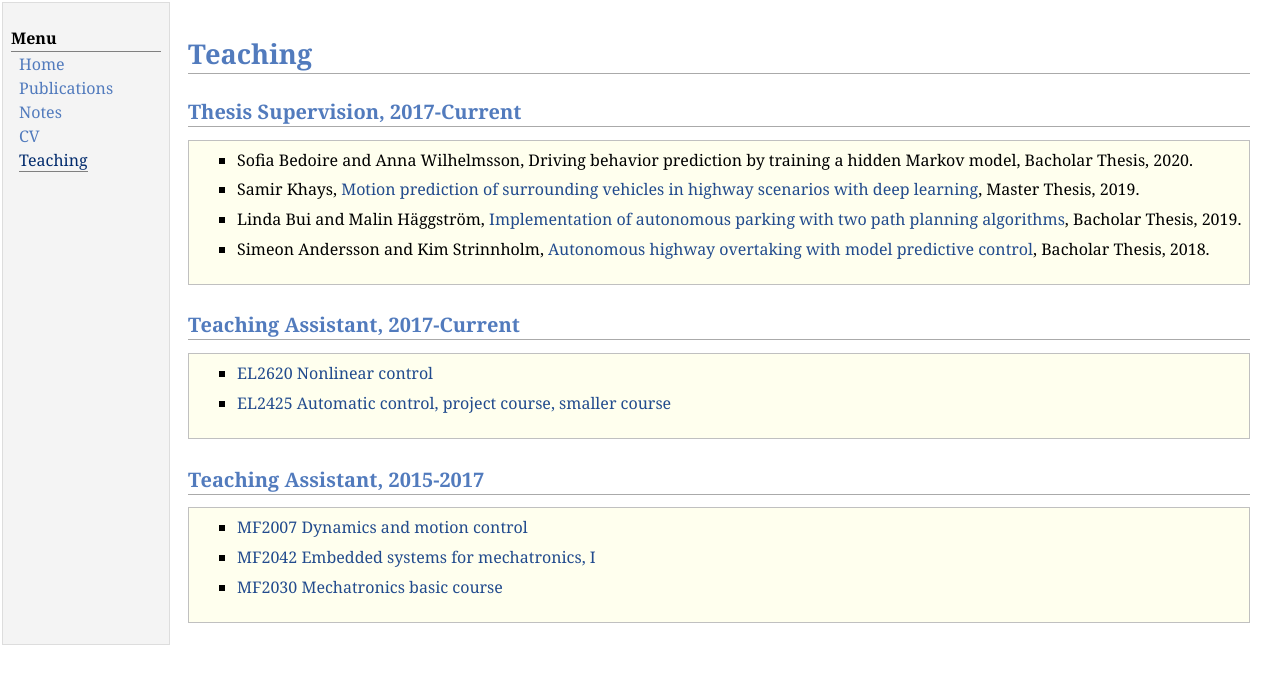
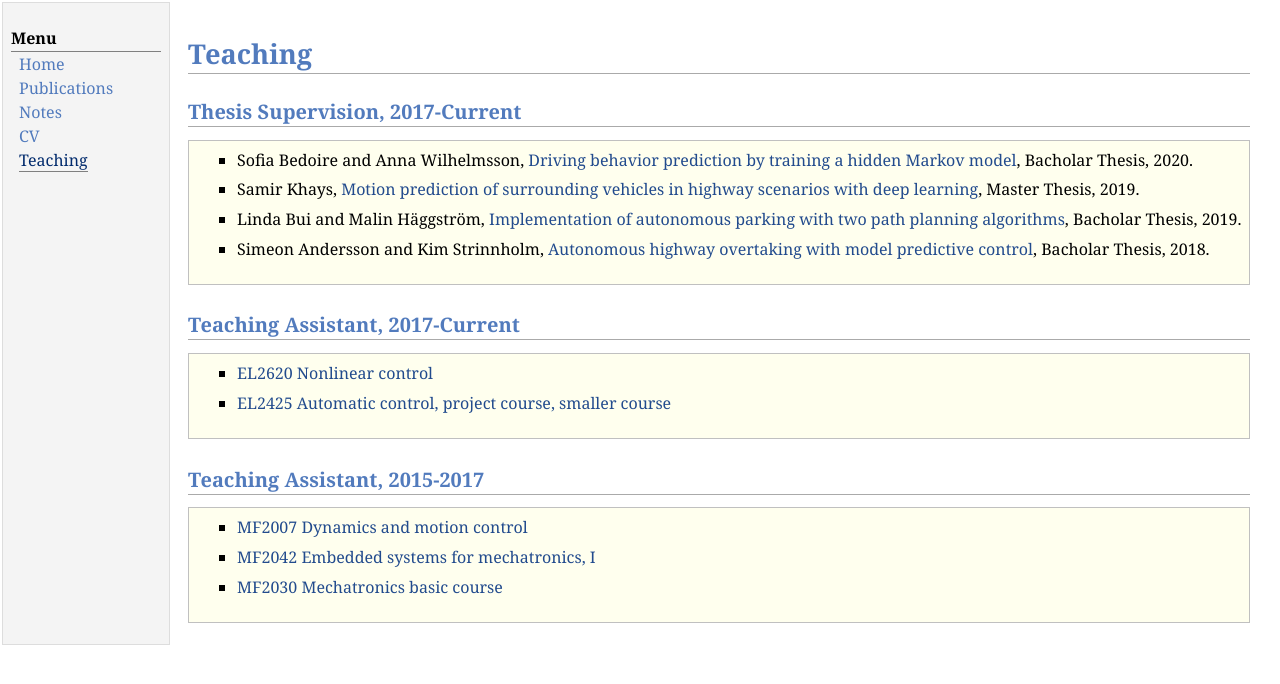
Before and after one commit to yuchaotaigu/yuchaotaigu.github.io, a Jekyll site: the page teaching.html, which Jekyll copies as it is, in a window 1280 px wide. Shown: the top 684 px of the page. Built offline with Jekyll 4.4.1, drawn with Linux system fonts in a browser that asks for light colours; comment, search, counter and statistics services are not loaded; part of the change alters nothing that is shown.

Commit message:
bachelor

```diff
--- a/teaching.html
+++ b/teaching.html
@@ -26,7 +26,7 @@
 <div class="infoblock">
 <div class="blockcontent">
 <ul>
-<li><p>Sofia Bedoire and Anna Wilhelmsson, Driving behavior prediction by training a hidden Markov model, Bacholar Thesis, 2020.  </br> </p>
+<li><p>Sofia Bedoire and Anna Wilhelmsson, <a href="http://urn.kb.se/resolve?urn=urn:nbn:se:kth:diva-291656">Driving behavior prediction by training a hidden Markov model</a>, Bacholar Thesis, 2020.  </br> </p>
 </li>
 <li><p>Samir Khays, <a href="http://urn.kb.se/resolve?urn=urn:nbn:se:kth:diva-254408">Motion prediction of surrounding vehicles in highway scenarios with deep learning</a>, Master Thesis, 2019.  </br> </p>
 </li>
```
